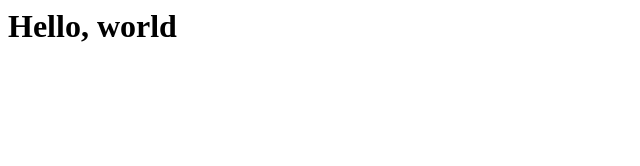
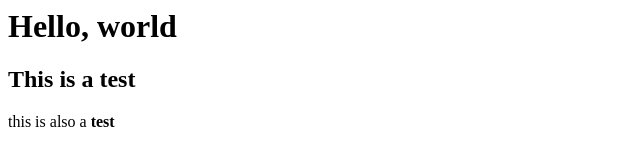
Before and after one commit to arosa822/website, a plain HTML site: page index.html in a window 1280 px wide. Shown: the whole page, without its empty margins (0-640 px from the left). Drawn offline with Linux system fonts and the light colour scheme.

Commit message:
Add h2 and p tags

```diff
--- a/index.html
+++ b/index.html
@@ -1 +1,3 @@
 <h1>Hello, world</h1>
+<h2>This <b>is</b> a test</h2>
+<p>this is also a <b>test</b></p>
```
